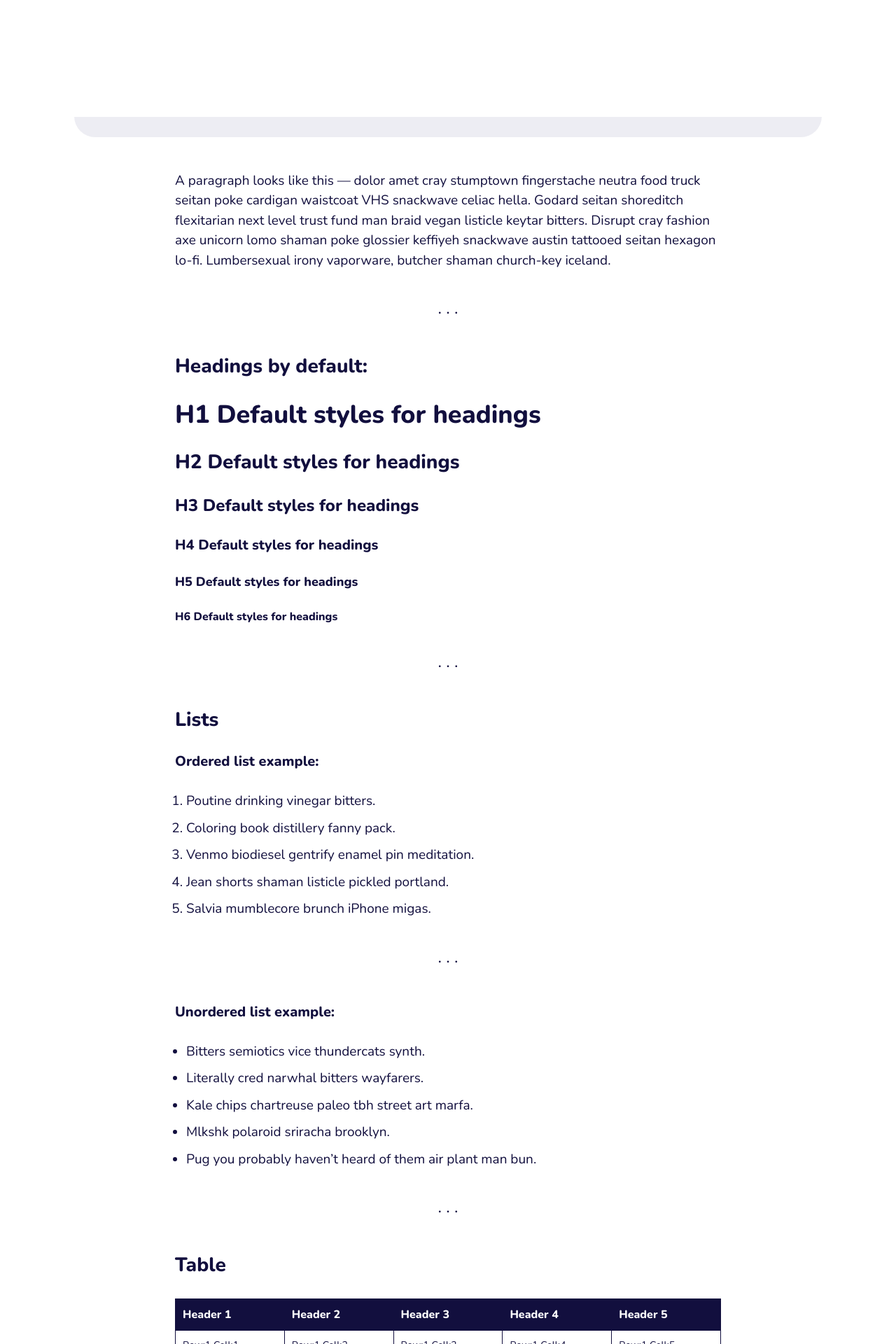
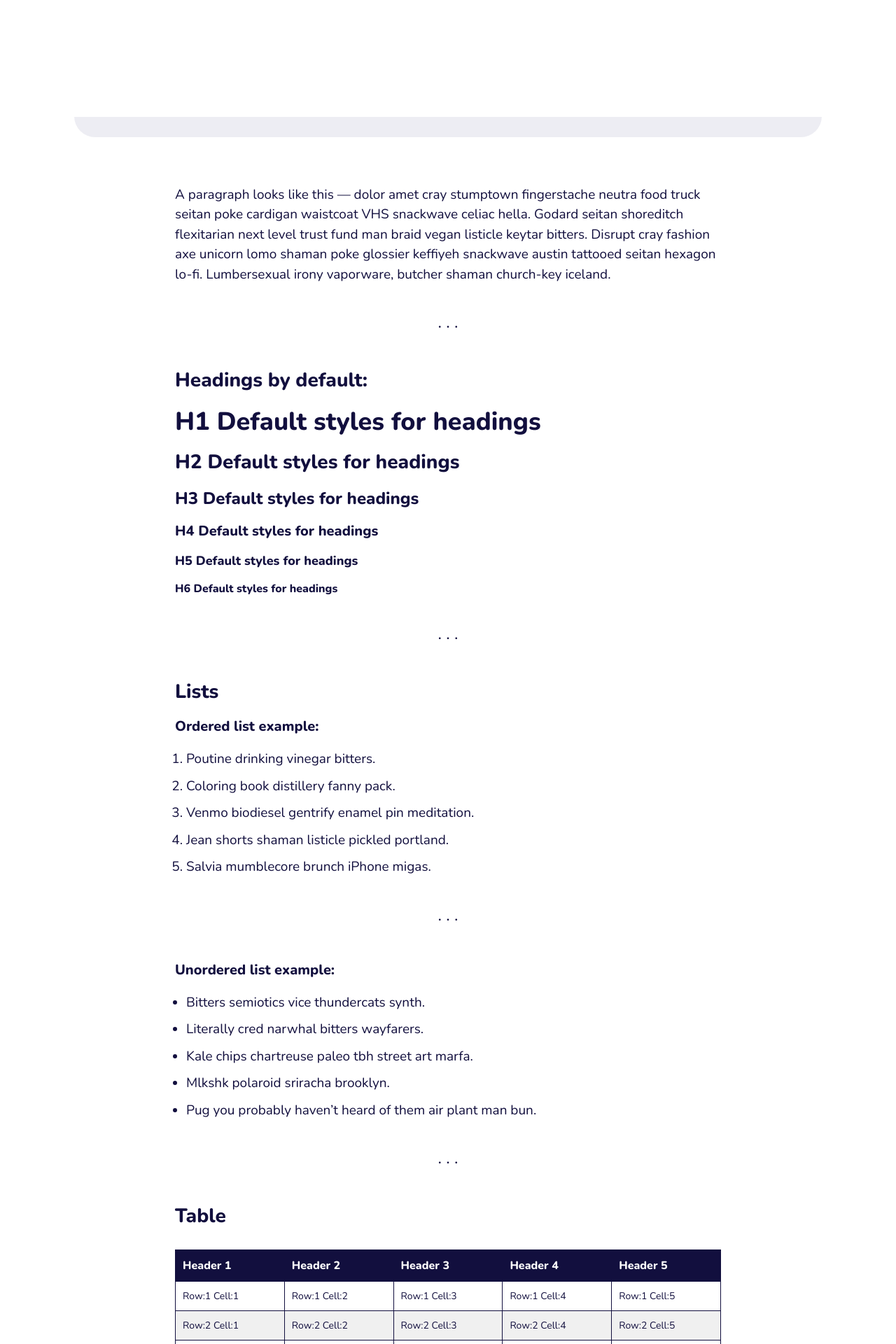
Before and after one commit to edilmedeiros/edilmedeiros.github.io, a Jekyll site: the page built from _pages/elements.md, in a window 1280 px wide. Shown: the part 733-2653 px from the top of the page at 70% size. Built offline with Jekyll 4.4.1, drawn with Linux system fonts in a browser that asks for light colours.

Commit message:
Tweak paragraph margins
Enhance the interaction of paragraphs with code blocks.

```diff
--- a/_sass/1-tools/_shared.scss
+++ b/_sass/1-tools/_shared.scss
@@ -9,7 +9,8 @@
 table,
 fieldset, figure,
 pre {
-  margin-bottom: 30px;
+    margin-bottom: 10px;
+    margin-top: 20px;
 }
 
 
```
